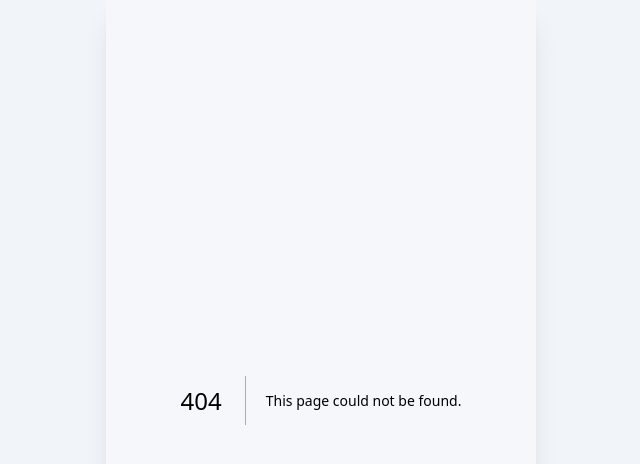
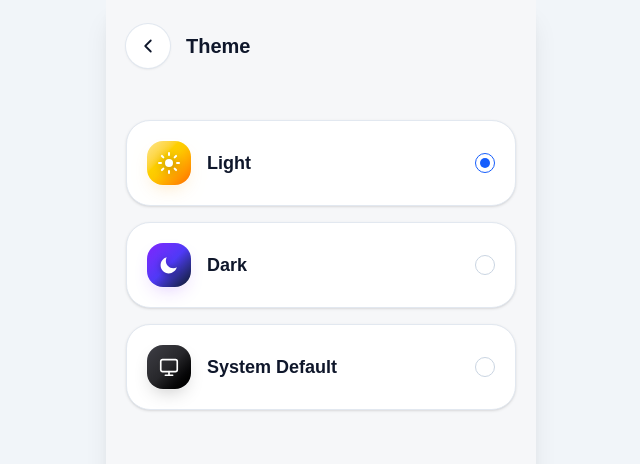
Before and after one commit to StabiX-Protocol/StabiX-Pay-, a Next.js app in the folder stabix-frontend/: page /settings/theme in a window 1280 px wide. Before the commit this address had no page. Shown: the top 464 px of the page, without its empty margins (319-959 px from the left). Built offline with nearby package versions, Linux system fonts and the light colour scheme; sample sign-in values are in the browser's storage.

Commit message:
dark light compatibale

```diff
--- a/stabix-frontend/app/globals.css
+++ b/stabix-frontend/app/globals.css
@@ -1,4 +1,5 @@
 @import "tailwindcss";
+@custom-variant dark (&:where(.dark,.dark *));
 
 :root {
 --background: #f5f7fb;
--- a/stabix-frontend/app/layout.tsx
+++ b/stabix-frontend/app/layout.tsx
@@ -2,6 +2,7 @@ import type { Metadata, Viewport } from "next";
 import Script from "next/script";
 import "./globals.css";
 import AppShell from "@/components/AppShell";
+import ThemeManager from "@/components/ThemeManager";
 
 export const metadata: Metadata = {
   title: "StabiX",
@@ -28,6 +29,7 @@ export default function RootLayout({
           strategy="afterInteractive"
         />
 
+        <ThemeManager />
         <AppShell>{children}</AppShell>
       </body>
     </html>
--- a/stabix-frontend/app/settings/page.tsx
+++ b/stabix-frontend/app/settings/page.tsx
@@ -82,23 +82,16 @@ export default function SettingsPage() {
 
           <div className="overflow-hidden rounded-2xl bg-white shadow-sm dark:bg-[#151518]">
 
-            <button
-              type="button"
-              className="flex w-full items-center justify-between px-5 py-4 text-left"
-            >
-              <span>Notifications</span>
-              <span className="text-slate-400">›</span>
-            </button>
-
             <div className="mx-5 border-t border-slate-100 dark:border-white/10" />
 
-            <button
-              type="button"
-              className="flex w-full items-center justify-between px-5 py-4 text-left"
-            >
-              <span>Appearance</span>
-              <span className="text-slate-400">›</span>
-            </button>
+           <button
+  type="button"
+  onClick={() => router.push("/settings/theme")}
+  className="flex w-full items-center justify-between px-5 py-4 text-left transition active:bg-slate-100 dark:active:bg-white/5"
+>
+  <span>Theme</span>
+  <span className="text-slate-400">›</span>
+</button>
 
           </div>
         </section>
--- /dev/null
+++ b/stabix-frontend/app/settings/theme/page.tsx
@@ -0,0 +1,245 @@
+"use client";
+
+import { useEffect, useState } from "react";
+import { useRouter } from "next/navigation";
+import {
+  getSavedTheme,
+  saveTheme,
+  type ThemeMode,
+} from "@/components/ThemeManager";
+
+const IconBox = ({
+  children,
+  gradient,
+}: {
+  children: React.ReactNode;
+  gradient: string;
+}) => (
+  <div
+    className={`relative flex h-11 w-11 shrink-0 items-center justify-center overflow-hidden rounded-2xl bg-gradient-to-br ${gradient} shadow-[0_8px_20px_-8px_rgba(0,0,0,0.5)] ring-1 ring-white/20 backdrop-blur-xl`}
+  >
+    <div className="absolute inset-0 bg-white/20 opacity-0 transition-opacity group-hover:opacity-100" />
+    {children}
+  </div>
+);
+
+/* Premium Light Icon */
+export const PremiumLightIcon = () => (
+  <IconBox gradient="from-amber-200 via-yellow-400 to-orange-500 shadow-amber-500/30">
+    <svg
+      width="24"
+      height="24"
+      viewBox="0 0 24 24"
+      fill="none"
+      xmlns="http://www.w3.org/2000/svg"
+      className="drop-shadow-[0_1px_3px_rgba(0,0,0,0.3)]"
+    >
+      <circle cx="12" cy="12" r="4" fill="white" />
+      <path
+        d="M12 2V4"
+        stroke="white"
+        strokeWidth="2"
+        strokeLinecap="round"
+      />
+      <path
+        d="M12 20V22"
+        stroke="white"
+        strokeWidth="2"
+        strokeLinecap="round"
+      />
+      <path
+        d="M4.93 4.93L6.34 6.34"
+        stroke="white"
+        strokeWidth="2"
+        strokeLinecap="round"
+      />
+      <path
+        d="M17.66 17.66L19.07 19.07"
+        stroke="white"
+        strokeWidth="2"
+        strokeLinecap="round"
+      />
+      <path
+        d="M2 12H4"
+        stroke="white"
+        strokeWidth="2"
+        strokeLinecap="round"
+      />
+      <path
+        d="M20 12H22"
+        stroke="white"
+        strokeWidth="2"
+        strokeLinecap="round"
+      />
+      <path
+        d="M4.93 19.07L6.34 17.66"
+        stroke="white"
+        strokeWidth="2"
+        strokeLinecap="round"
+      />
+      <path
+        d="M17.66 6.34L19.07 4.93"
+        stroke="white"
+        strokeWidth="2"
+        strokeLinecap="round"
+      />
+    </svg>
+  </IconBox>
+);
+
+/* Premium Dark Icon */
+export const PremiumDarkIcon = () => (
+  <IconBox gradient="from-violet-600 via-indigo-600 to-slate-900 shadow-violet-600/30">
+    <svg
+      width="22"
+      height="22"
+      viewBox="0 0 24 24"
+      fill="none"
+      xmlns="http://www.w3.org/2000/svg"
+      className="drop-shadow-[0_1px_3px_rgba(0,0,0,0.3)]"
+    >
+      <path
+        d="M20.5 14.5C19.4 15.1 18.1 15.45 16.75 15.45C12.25 15.45 8.55 11.75 8.55 7.25C8.55 5.9 8.9 4.6 9.5 3.5C5.65 4.55 2.85 8.1 2.85 12.3C2.85 17.2 6.8 21.15 11.7 21.15C15.9 21.15 19.45 18.35 20.5 14.5Z"
+        fill="white"
+      />
+    </svg>
+  </IconBox>
+);
+
+/* Premium System Icon */
+export const PremiumSystemIcon = () => (
+  <IconBox gradient="from-zinc-700 via-zinc-800 to-black shadow-black/30">
+    <svg
+      width="22"
+      height="22"
+      viewBox="0 0 24 24"
+      fill="none"
+      xmlns="http://www.w3.org/2000/svg"
+    >
+      <rect
+        x="3"
+        y="4"
+        width="18"
+        height="13"
+        rx="2"
+        stroke="white"
+        strokeWidth="1.8"
+      />
+      <path
+        d="M8 21H16"
+        stroke="white"
+        strokeWidth="1.8"
+        strokeLinecap="round"
+      />
+      <path
+        d="M12 17V21"
+        stroke="white"
+        strokeWidth="1.8"
+        strokeLinecap="round"
+      />
+    </svg>
+  </IconBox>
+);
+
+const themes = [
+  {
+    name: "Light",
+    icon: PremiumLightIcon,
+    mode: "light" as ThemeMode,
+  },
+  {
+    name: "Dark",
+    icon: PremiumDarkIcon,
+    mode: "dark" as ThemeMode,
+  },
+  {
+    name: "System Default",
+    icon: PremiumSystemIcon,
+    mode: "system" as ThemeMode,
+  },
+];
+
+export default function ThemePage() {
+  const router = useRouter();
+  const [selectedTheme, setSelectedTheme] =
+  useState<ThemeMode>("light");
+
+useEffect(() => {
+  setSelectedTheme(getSavedTheme());
+}, []);
+
+  return (
+    <main className="min-h-screen bg-[#f6f7f9] text-slate-900 dark:bg-[#0b0b0d] dark:text-white">
+      <div className="mx-auto w-full max-w-md px-5 pb-10">
+
+        {/* Header */}
+        <header className="flex items-center gap-4 py-6">
+          <button
+  type="button"
+  onClick={() => router.back()}
+  aria-label="Go back"
+  className="flex h-11 w-11 items-center justify-center rounded-full bg-white text-slate-900 shadow-sm ring-1 ring-slate-200 transition active:scale-90 dark:bg-[#18181b] dark:text-white dark:ring-white/10"
+>
+            <svg
+              width="22"
+              height="22"
+              viewBox="0 0 24 24"
+              fill="none"
+              stroke="currentColor"
+              strokeWidth="2"
+              strokeLinecap="round"
+              strokeLinejoin="round"
+            >
+              <path d="M15 18l-6-6 6-6" />
+            </svg>
+          </button>
+
+          <h1 className="text-xl font-semibold">
+            Theme
+          </h1>
+        </header>
+
+        {/* Theme Options */}
+        <section className="mt-7 space-y-4">
+          {themes.map((theme) => {
+            const ThemeIcon = theme.icon;
+
+            return (
+             <button
+      key={theme.name}
+      type="button"
+      onClick={() => {
+        setSelectedTheme(theme.mode);
+        saveTheme(theme.mode);
+      }}
+      className="group flex w-full items-center gap-4 rounded-[24px] border border-slate-200 bg-white p-5 text-left shadow-sm transition-all active:scale-[0.985] dark:border-white/10 dark:bg-[#18181b]"
+    >
+                <ThemeIcon />
+
+                <div className="min-w-0 flex-1">
+                  <p className="text-lg font-semibold">
+                    {theme.name}
+                  </p>
+
+                </div>
+
+               <span
+  className={`flex h-5 w-5 items-center justify-center rounded-full border transition-all ${
+    selectedTheme === theme.mode
+      ? "border-blue-600 dark:border-blue-400"
+      : "border-slate-300 dark:border-white/20"
+  }`}
+>
+  {selectedTheme === theme.mode && (
+    <span className="h-2.5 w-2.5 rounded-full bg-blue-600 dark:bg-blue-400" />
+  )}
+</span>
+              </button>
+            );
+          })}
+        </section>
+
+      </div>
+    </main>
+  );
+}
--- /dev/null
+++ b/stabix-frontend/components/ThemeManager.tsx
@@ -0,0 +1,93 @@
+"use client";
+
+import { useEffect } from "react";
+
+export type ThemeMode = "light" | "dark" | "system";
+
+export const THEME_STORAGE_KEY = "stabix-theme";
+
+export function applyTheme(theme: ThemeMode) {
+  const root = document.documentElement;
+
+  const shouldBeDark =
+    theme === "dark" ||
+    (theme === "system" &&
+      window.matchMedia("(prefers-color-scheme: dark)").matches);
+
+  root.classList.toggle("dark", shouldBeDark);
+  root.style.colorScheme = shouldBeDark ? "dark" : "light";
+}
+
+export function getSavedTheme(): ThemeMode {
+  const saved = localStorage.getItem(THEME_STORAGE_KEY);
+
+  if (
+    saved === "light" ||
+    saved === "dark" ||
+    saved === "system"
+  ) {
+    return saved;
+  }
+
+  return "light";
+}
+
+export function saveTheme(theme: ThemeMode) {
+  localStorage.setItem(THEME_STORAGE_KEY, theme);
+  applyTheme(theme);
+
+  window.dispatchEvent(
+    new CustomEvent("stabix-theme-change", {
+      detail: theme,
+    })
+  );
+}
+
+export default function ThemeManager() {
+  useEffect(() => {
+    const theme = getSavedTheme();
+
+    applyTheme(theme);
+
+    const handleThemeChange = (event: Event) => {
+      const customEvent = event as CustomEvent<ThemeMode>;
+      applyTheme(customEvent.detail);
+    };
+
+    window.addEventListener(
+      "stabix-theme-change",
+      handleThemeChange
+    );
+
+    const mediaQuery = window.matchMedia(
+      "(prefers-color-scheme: dark)"
+    );
+
+    const handleSystemThemeChange = () => {
+      const currentTheme = getSavedTheme();
+
+      if (currentTheme === "system") {
+        applyTheme("system");
+      }
+    };
+
+    mediaQuery.addEventListener(
+      "change",
+      handleSystemThemeChange
+    );
+
+    return () => {
+      window.removeEventListener(
+        "stabix-theme-change",
+        handleThemeChange
+      );
+
+      mediaQuery.removeEventListener(
+        "change",
+        handleSystemThemeChange
+      );
+    };
+  }, []);
+
+  return null;
+}
```
